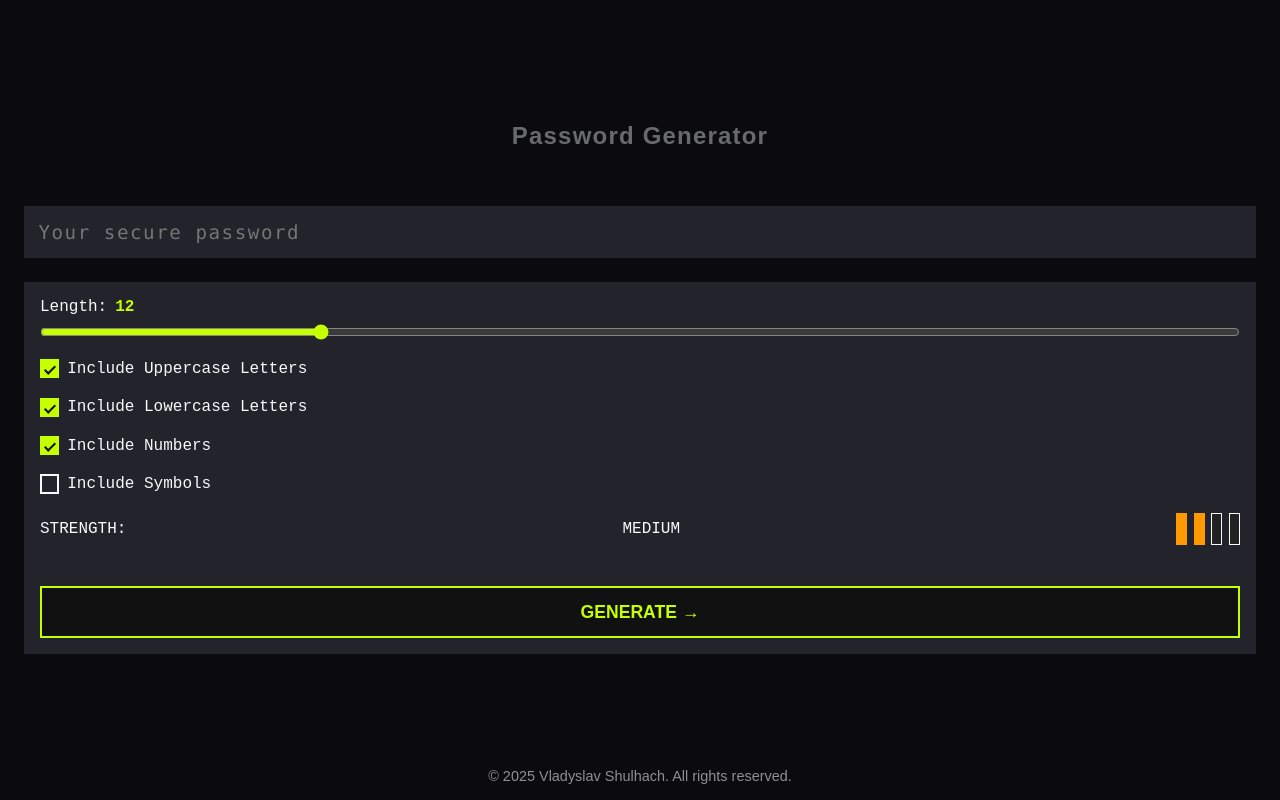
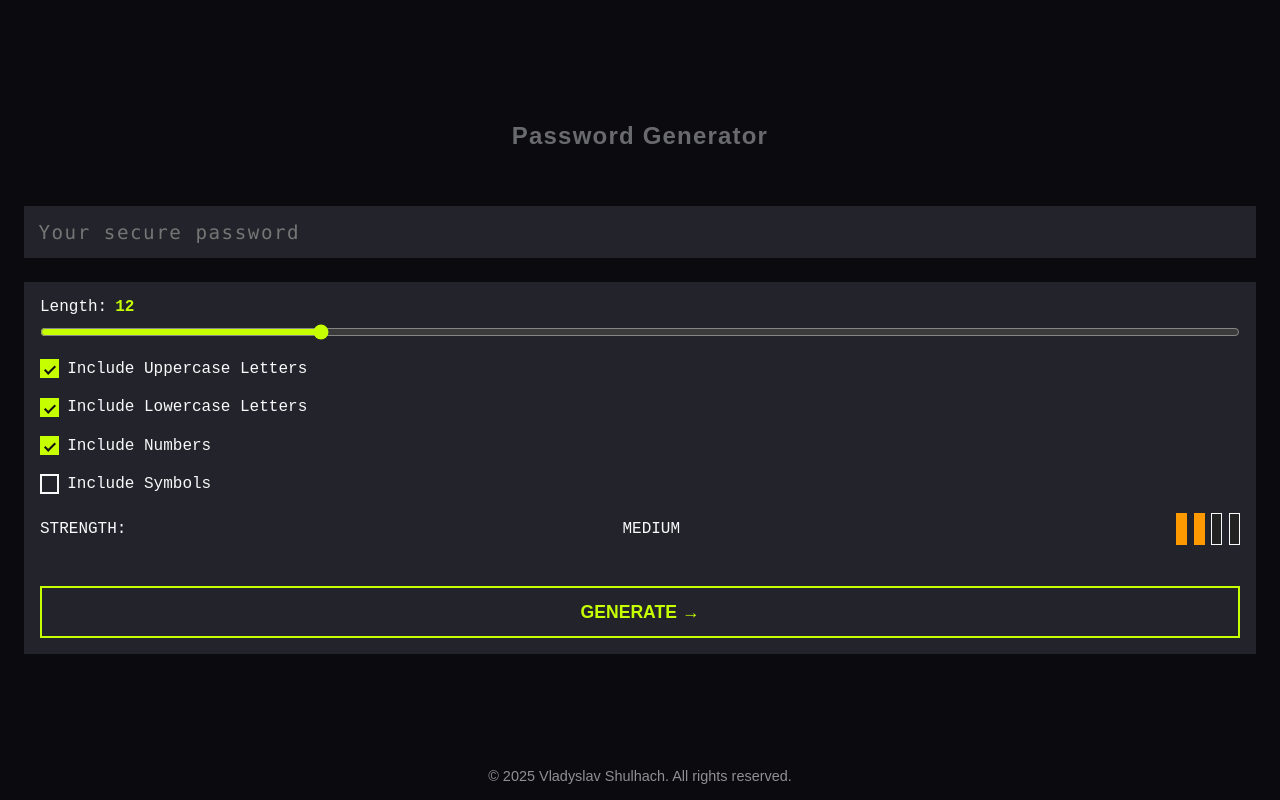
Before and after one commit to vladyslav-shulhach/password-generator-app-main, a React (Vite) app: page / in a window 1280 px wide. In both pictures the pointer is over the button 640 px from the left and 612 px from the top of the page. Built offline with nearby package versions, Linux system fonts and the light colour scheme.

Commit message:
Update style files

```diff
--- a/src/styles/components/index.css
+++ b/src/styles/components/index.css
@@ -13,7 +13,14 @@
   text-transform: uppercase;
 }
 .button:hover {
-  background: #111;
+  background: #23232b;
+  color: #c6ff00;
+  border-color: #c6ff00;
+}
+.button:active {
+  outline: 2px solid #c6ff00;
+  outline-offset: 2px;
+  background: #23232b;
   color: #c6ff00;
   border-color: #c6ff00;
 }
--- a/src/styles/main.css
+++ b/src/styles/main.css
@@ -123,7 +123,14 @@ footer {
   text-transform: uppercase;
 }
 .button:hover {
-  background: #111;
+  background: #23232b;
+  color: #c6ff00;
+  border-color: #c6ff00;
+}
+.button:active {
+  outline: 2px solid #c6ff00;
+  outline-offset: 2px;
+  background: #23232b;
   color: #c6ff00;
   border-color: #c6ff00;
 }
```
Also changed, not shown: 2 other files (tests, documents, lock files or other folders).
